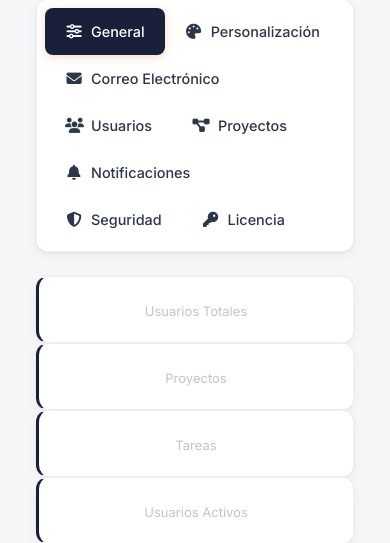
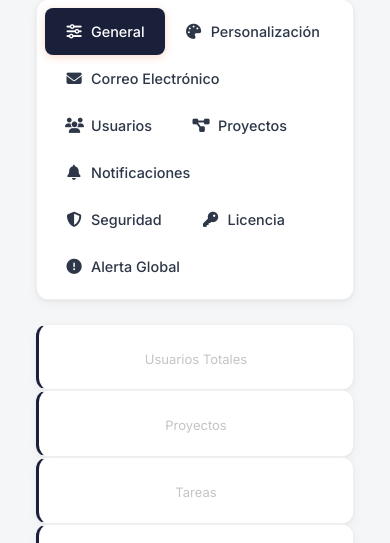
Before and after one commit to loginsapy/Bridge_Work, a Python web app: template app/templates/admin_settings.html in a window 390 px wide. Shown: the part 388-931 px from the top of the page. Run offline with Jinja, Linux system fonts and the light colour scheme; the template is opened without the code that fills it, so the values that code supplies are empty; some libraries are stand-ins or nearby versions.

Commit message:
Alerta Global

```diff
--- a/app/__init__.py
+++ b/app/__init__.py
@@ -286,6 +286,12 @@ def create_app(config_object="config.DevConfig"):
             # General settings
             'sys_default_currency': SystemSettings.get('default_currency', 'USD'),
             'sys_language': SystemSettings.get('language', 'es'),
+            # Global alert banner (visible in header if enabled)
+            # Normalize stored value which may be string or boolean
+            'sys_global_alert_enabled': (lambda v: (v.lower() not in ('false', '0', 'no')) if isinstance(v, str) else bool(v))(
+                SystemSettings.get('global_alert_enabled', 'false')
+            ),
+            'sys_global_alert_message': SystemSettings.get('global_alert_message', ''),
             # Utility: safe url_for that returns '#' if endpoint can't be built (prevents BuildError in templates)
             'safe_url_for': lambda endpoint, **kwargs: _safe_url_for(endpoint, **kwargs)
         }
--- a/app/templates/admin_settings.html
+++ b/app/templates/admin_settings.html
@@ -295,6 +295,11 @@
     <li class="nav-item">
       <button class="nav-link" id="license-tab" data-bs-toggle="tab" data-bs-target="#license" type="button">
         <i class="fa-solid fa-key"></i>Licencia
+      </button>
+    </li>
+    <li class="nav-item">
+      <button class="nav-link" id="global-alert-tab" data-bs-toggle="tab" data-bs-target="#global_alert" type="button">
+        <i class="fa-solid fa-exclamation-circle"></i>Alerta Global
       </button>
     </li>
   </ul>
@@ -1339,6 +1344,46 @@
     </div>
   </div>
 
+  <!-- ==================== GLOBAL ALERT TAB ==================== -->
+  <div class="tab-pane fade" id="global_alert" role="tabpanel">
+    <form method="POST" action="{{ url_for('main.admin_settings') }}">
+      <input type="hidden" name="section" value="global_alert">
+      <div class="settings-section">
+        <div class="settings-section-header">
+          <i class="fa-solid fa-exclamation-circle"></i>
+          <h5>Alerta Global</h5>
+        </div>
+        <div class="settings-section-body">
+          <div class="setting-row">
+            <div class="setting-info">
+              <div class="setting-label">Habilitar Alerta Global</div>
+              <div class="setting-description">Cuando está habilitada, el mensaje se mostrará en el header para todos los usuarios.</div>
+            </div>
+            <div class="setting-control text-end">
+              <input type="checkbox" name="global_alert_enabled" value="1" {% if settings.global_alert_enabled %}checked{% endif %}>
+            </div>
+          </div>
+
+          <div class="setting-row">
+            <div class="setting-info">
+              <div class="setting-label">Mensaje de Alerta</div>
+              <div class="setting-description">Texto que se mostrará en el header. Puede contener información de mantenimiento o anuncios importantes.</div>
+            </div>
+            <div class="setting-control text-end" style="min-width: 420px;">
+              <textarea name="global_alert_message" rows="3" class="form-control">{{ settings.global_alert_message or '' }}</textarea>
+            </div>
+          </div>
+        </div>
+      </div>
+
+      <div class="d-flex justify-content-end">
+        <button type="submit" class="btn btn-primary">
+          <i class="fa-solid fa-save me-2"></i>Guardar Cambios
+        </button>
+      </div>
+    </form>
+  </div>
+
   <script>
   function activateLicense(e) {
     e.preventDefault();
```
Also changed, not shown: app/main/routes.py (+12 -0 lines), app/templates/components/_navbar.html (+8 -0 lines).
